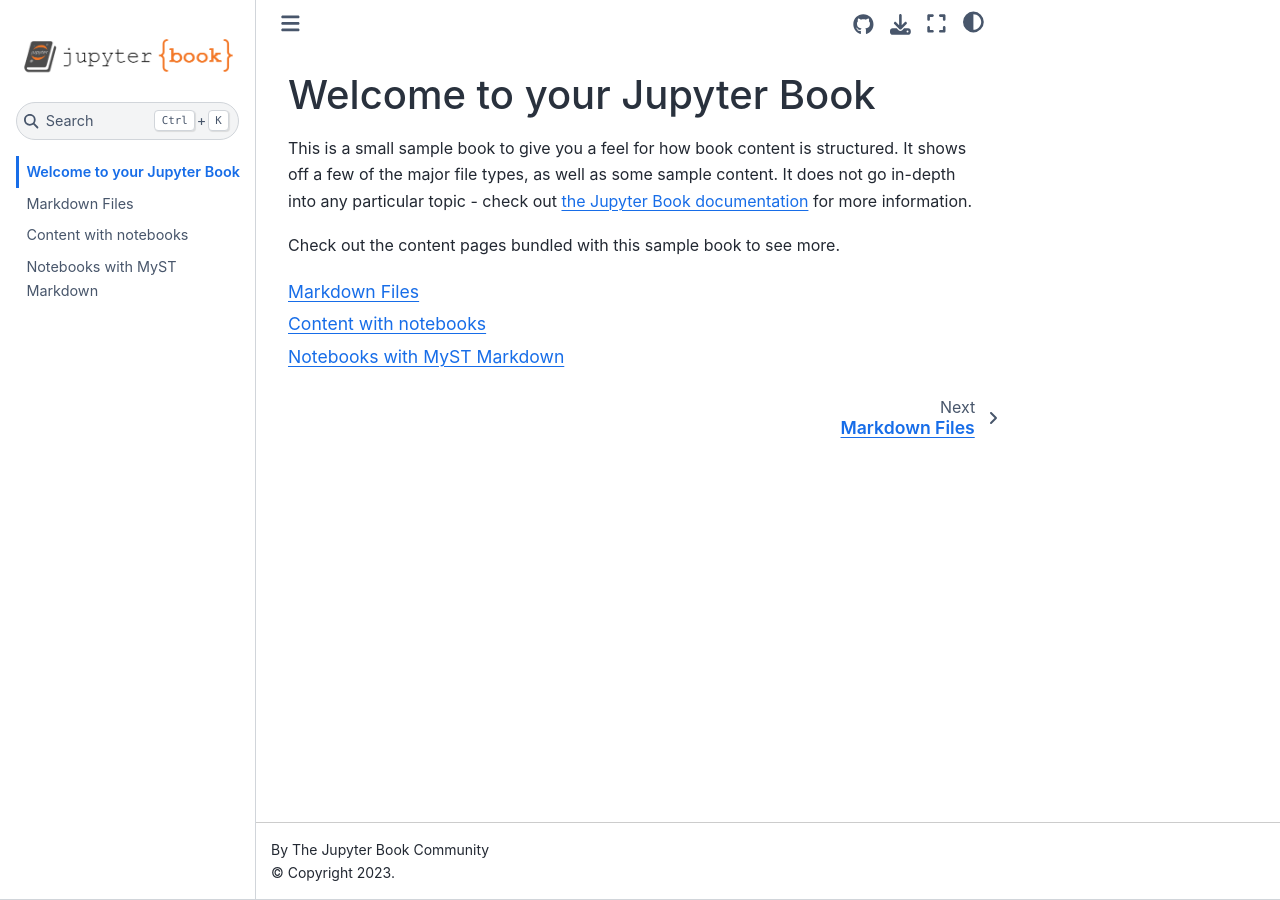
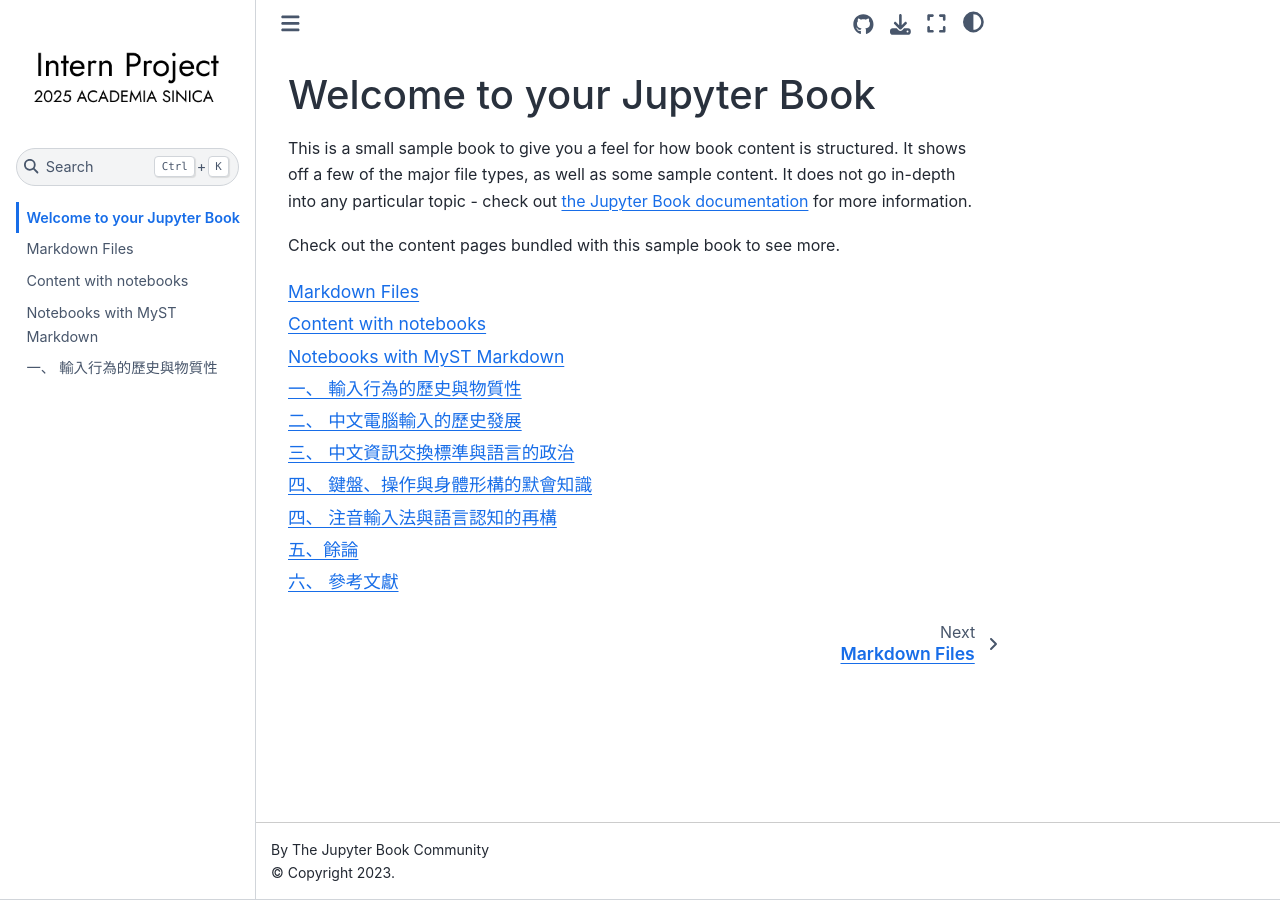
Before and after one commit to celik1001/2025-AS-intern-Project, a Jupyter Book: the page built from intro.md, in a window 1280 px wide. Built offline with Jupyter Book 1.0.4 settings and Sphinx 7.4.7 and the Sphinx Book theme 1.1.4, drawn with Linux system fonts in a browser that asks for light colours; some of the changed lines change nothing that is shown.

Commit message:
create an new article

```diff
--- a/_toc.yml
+++ b/_toc.yml
@@ -4,6 +4,7 @@
 format: jb-book
 root: intro
 chapters:
-- file: markdown
-- file: notebooks
-- file: markdown-notebooks
+  - file: markdown
+  - file: notebooks
+  - file: markdown-notebooks
+  - file: 看不見的基礎建設
--- /dev/null
+++ b/看不見的基礎建設.md
@@ -0,0 +1,217 @@
+### 一、 輸入行為的歷史與物質性
+
+在今日中文使用者與電腦之間，看似自然的打字行為，建立在一連串複雜且高度政治化的技術中介之上。中文輸入法、資訊交換碼與鍵盤設計等技術元件，不僅形構了輸入行為的具體實作，也深刻反映了國族語言政策、身體協作技術與使用者經驗的歷史變遷。中文輸入法與資訊交換標準的歷史，長期以來位於科技發展與語言政策的交會點，卻在科技史與物質文化研究中鮮有深入探討。僅有少數學術著作將之視為具有文化與政治意涵的技術物。<br>
+Thomas S. Mullaney 在 The Chinese Computer: A Global History of the Information Age 一書中，首度將中文輸入系統視為現代資訊時代的全球性議題，透過口述訪談與跨國資料，重構華語世界在面對以拉丁字母為主的電腦架構時，如何重新發明中文輸入的過程。Mullaney 將焦點放在中國、美國之間的技術翻譯與制度創造，卻並未深究台灣在此過程中獨特的語言政治。 [^1]在台灣關於鍵盤輸入的研究中，郭文華於兩篇探討中文打字機與資訊標準化的專文，初步指出輸入技術物與國族語言政策之間的張力，但未對此進一步分析。[^2]
+總的來說，這些研究多聚焦於制度建構與政策層級，較少觸及使用者經驗、操作行為與身體性如何被技術形塑。此外，輸入法研究常見於工程技術領域，如對字根拆解邏輯、鍵盤佈局與輸入效率的演算法分析。但這些討論大多忽略輸入行為的社會建構性，即語言、技術與使用者身體如何互為條件、共構實踐。<br>
+綜合上述，可以看出關於正體中文輸入與交換技術的歷史研究，目前尚缺乏以台灣為中心、結合政治語境與技術實作的歷史分析。此外，關於使用者經驗與身體操作的技術物分析，現有研究多偏向設計或政策端，少有將鍵盤、輸入法與語言認知結合的文化詮釋。最後，關於編碼、輸入法與語言標準的制度性探討，仍待更多對資訊標準化作為國族認同與語言治理工具的批判性理解。若將中文資訊交換的制定歷程是為由社會建構之物，則有必要納入科技與社會
+研究（STS）對無形技術物之物質性探討。<br>若將資訊與其交換標準視為一基於國家利益而發展、創生的基礎建設，那麼，資訊技術中的標準、格式、協議等
+看似無形的設計，實則具備可觀察、可干預並介入社會秩序的物質效果。[^3] 因此，本文將繁體中文的輸入法與資訊交換系統視為一種延伸性、制度性且具物質效果的拼裝物，嘗試結合物質文化史、STS 的觀點，補足現有文獻中對此
+之歷史與文化分析的不足。 本研究關注的並非抽象的語言資訊處理，而是作為物質文化與科技交界處的「看不見的基礎建設」。即正體中文電腦輸入與交換所依賴的一系列制度性技
+術。 它們雖不具可觸的形體，卻深度介入人的身體協作、語言認知與知識制度。因此，本文主張，中文電腦輸入系統中的技術規則（如輸入法邏輯、內碼
+標準、交換協議），也可視為一種物質的延伸來加以討論。
+是以，本研究的問題意識聚焦於以下三個層面：一、在政治語境中，輸入法、字形內碼與交換碼如何作為資訊治理與文化劃界的工具？二、鍵盤操作如何從
+認知知識轉化為身體實作？使用者透過現有知識的遷移，如何內化輸入規則成為「默會知識」？三、在正體中文的歷史路徑中，語言標準、輸入效率與認知
+方式如何反映國家、資本與使用者三者之間的角力？ 本研究透過一手史料，如報紙、部落格，結合 STS 的技術物研究觀點與物質文化史的方法論，視中文資訊交換系統為一種「技術基礎建設」，希望藉此回應技
+術標準如何成為語言規訓的實作場域，也探索使用者如何在其中生成自身的操作感知與文化記憶。
+
+### 二、 中文電腦輸入的歷史發展
+
+台灣資訊產業的發展乃立基於發展國家利益開始。1970 年代末到 1980 年台灣的資訊工業起步，行政院不僅建立資訊工業策進會發展台灣資訊產業；更在
+1980 年 12 月宣布辦理資訊週讓國人認識資訊產業及其重要性，資訊產業成為國家發展的重點產業，更被視為邁向現代化的階梯。[^4] 也是在這段時間，由於
+不同資訊廠商加入創新，繁體中文電腦作業系統如天龍、倚天紛紛上市。[^5]
+這時對於中文輸入，並沒有一個統一的標準規範，而是由各家資訊廠商所制定。也因此，台灣地區的繁體中文輸入法發展非常多元。自 1983 年倉頡
+輸入法開發者朱邦復宣布放棄專利後，大易、倉頡、無蝦米等多種民間輸入法相繼問世，各自培養了忠實的使用者社群。[^6]
+從打字機演化到電腦鍵盤，中文輸入法是一種檢索「字」的技術，自實體打字機發展至數位電腦，至今已演化出字根法、形碼法、音碼法與字碼法等多種檢
+索機制。
+使用者在操作輸入法時，螢幕上每一個中文字的出現，經歷了一連串電腦內部的拆解、組合與轉譯過程。從輸入注音或拼碼，到字形的顯示，這不僅是純粹的技術實作，更牽涉語言標準、字體設計與編碼協定等層面
+的制度與權力安排。在理解輸入法多元的技術邏輯之後，下文將進一步探究這些系統背後的編碼標準，如何在制度層面形構語言的技術邊界。
+
+[^4]:
+    李國鼎，〈發展資訊工業的重要性〉，中國時報，第十四、十五版，1980 年 12 月 8 日。
+    孫運璿，〈迎接資訊時代〉，中國時報，第十四、十五版，1980 年 12 月 8 日。
+
+[^5]:
+    盧惠芬，〈中文電腦的研究、發展與運用〉，台灣光華雜誌（https://www.taiwanpanorama.
+    com/Articles/Details?Guid=ddf5ac84-f8ae-4cb7-837b-
+    6eb51ca15a05&CatId=9&postname=%E4%B8%AD%E6%96%87%E9%9B%BB%E8%85%A6%E7
+    %9A%84%E7%A0%94%E7%A9%B6%E3%80%81%E7%99%BC%E5%B1%95%E8%88%87%E9%
+    81%8B%E7%94%A8 ）。
+
+[^6]:
+    郭文華，〈解開鍵盤的身世密碼（下）：倉頡與注音輸入的文化史〉，歷史學柑仔店
+    （https://kamatiam.org/%E8%A7%A3%E9%96%8B%E9%8D%B5%E7%9B%A4%E7%9A%84%E8
+    %BA%AB%E4%B8%96%E5%AF%86%E7%A2%BC%E4%B8%8B/ ），最後檢索日期：2025 年 4
+    月 25 日。
+
+### 三、 中文資訊交換標準與語言的政治
+
+若要理解在使用者接觸鍵盤，所涉及的語言標準、字體設計與編碼協定等基礎建設，王志弘提供了有趣的視角，他指出現代化國家與基礎建設設施有著密切
+的關係，[^7]國家是創設基礎建設的主要角色，透過基礎建設的創新彰顯國家的進步文明和獨立自主，甚至召喚人民的情感。在此一脈絡下理解的近代台灣資
+訊產業的發展歷史，便是關乎於繁體中文與中華文化、乃至於國際政治間的角力。
+輸入法作為檢索電腦字庫的介面，其核心在於「內碼」對應的設計，而字庫作為一種語言資料庫，哪些字被納入、哪些被排除，不僅牽扯了語言政策，建立
+屬於自己國家的資訊編碼，更是上升至國際政治與文化認同等問題。
+1980 年前後，美國急需使用電腦處理東亞語文資料，因此派遣負責人赴東亞考察。當時只有日本訂定資訊碼標準。在「只此一家，別無分號」的情況下，美
+方初步決定採用此標準。華裔美國亞東圖書館代表與中華民國代表極力反對，說明日本漢字與中華人民共和國拼音文字無法代表中國文字，並允諾四個月之後提出自己的標準。[^8] 資訊標準碼的制定，竟上升至建立國際地位與中華文字
+的文化戰爭：[^9]
+
+> 我國與會代表回國後，立刻著手展開研究，這是中國文化生死存亡的文化戰爭，只有一年的時間，如果我們不能研究出真正合於中文傳統需要的中文資
+> 訊交換碼，那麼日本 JIS 碼可能獲得採用，中共同樣秘密研發中的中文羅馬拼音資訊交換碼也可能獲得世界中文電腦訊息使用專利，於是我們的傳統優
+> 美文化將遭受根本破壞。[^10]
+> 這個標準，便是由李國鼎所主持的行政院資訊工業策進會，召集謝清俊等人組
+
+[^7]:
+    現代基礎設施與現代國家的建立，有著密切關係。基礎設施既促成國家對於領土與人口的有
+    效控制、利用與組織，有助於國家權力的施展，也表徵了國家的光榮、認同與願景，還經常通
+    過基礎設施科技的掌控與創新，彰顯國家的進步文明和獨立自主。
+
+[^8]:
+    亦驢，〈國內中文字碼之發展〉，單維彰個人網頁
+    （https://shann.idv.tw/Chinese/bbs97.html），最後檢索日期：2025年4月25日。
+
+[^9]:
+    本報訊，〈我完成中文資訊交換碼 將獲世界專利 中文圖書館自動化系統研討會明年將在台召
+    開審核〉，中國時報，第二版，1980 年 9 月 9 日。
+
+[^10]:
+    李雅卿，〈我資訊處理建立國際地位〉，中國時報，第二版，1980 年 9 月 9 日。
+    成之國字整理小組制定的「中文資訊交換碼（CCCII）」。[^11]
+    然而，負責制定「中文資訊交換碼（CCCII）」的國字整理小組，曾計畫擴充《常用國字標準字體表》，卻因行政院主計處以其中包含「匪字」（簡體字）為藉口遭到阻擋，導
+    致 CCCII 無法持續推展。又因為資訊交換碼制定主責機關多頭馬車、權責不清之故，導致後續十年所推出的中文資訊標準碼、中文資訊標準交換碼、中文資
+    訊標準交換碼、通用漢字標準交換碼、五大專案碼、通用漢字標準交換碼，在缺乏了解國際標準的技術官僚下，成為不符合國際標準的資訊交換碼。1980 至
+    1990 年間，資訊交換碼的改革，更是讓所有的資訊廠商無所適從，造成人力與資源的浪費：
+
+> 換碼標準制定遲緩，對資訊業者的影響尤其大。早在七、八年前就已開發中文電腦系統的宏碁電腦，就面臨這種困境。宏碁電腦產品技術部副理郭欽陽
+> 承認，在標準未定的情況下，廠商冒險的投資越多、賣的電腦越多，將來的麻煩也越大。只要新標準一公佈，宏碁就必須跑著標準，把已經發展出來的程式重新一一改寫。「這是越做包袱越大，」郭欽陽說。[^12]
+
+### 四、 鍵盤、操作與身體形構的默會知識
+
+那麼，到了使用者這端，鍵盤和輸入法又如何形構使用者的知識呢？
+進入數位時代後，注音輸入法在所有的輸入法中，相當晚近才出現。在此之前，使用者（特別是 1970 年代出生的使用者）主要使用並學習的是以拆字法
+為主的倉頡、無蝦米等輸入法。
+相較於注音輸入法，倉頡輸入法較不需要透過彈出式視窗選字，效率非常高，甚至能夠提供正面的情緒回饋。[^13] 但也因為有一定的門檻，因此相較於注音輸
+
+[^11]:
+    亦驢，〈國內中文字碼之發展〉，單維彰個人網頁
+    （https://shann.idv.tw/Chinese/bbs97.html），最後檢索日期：2025年4月25日。
+    謝清俊、黃克泉，《國字整理小組十年》，台北：資訊應用國字整理小組，1989。
+
+[^12]:
+    吳迎春，〈讓電腦不必再自言自語 — 中文交換碼決策過程文〉，天下雜誌 56 期，發布時
+    間：1986-01-01，https://www.cw.com.tw/article/5103797
+
+[^13]:
+    「微軟的新注音要選字，你得移開你的右手到方向鍵，按下「向下鍵」選字。不過，如果常打字的人就知道，把你的手移開主輸入區（就是英文字母的地方）到其他地方是多麼惱人的一件事，會破壞你打字的「快感」和「效率」，但是我也找不到其他地方可以改用空白鍵切換選字辭，因此，我後來就把這輸入法當作是「沒有別的代替品的時候」才用的輸入法。」嚴立群，〈IT 自救術 ─ 快速輸入中文的心得報告〉，iThome
+    入法，https://www.ithome.com.tw/tech/49002 ，2008。
+
+後者需要大量時間、甚至花費金錢進行學習。
+中文鍵盤上的圖面，就像是幫助使用者進行檢索的地圖，達成「容易上手」、「方便檢索」的目的，使用者能夠隨時參照按鍵上的符號輸入，甚至透過長久
+的練習內化在身體經驗中。
+以注音鍵盤為例，[^14] 如果仔細觀察注音符號上的排列順序，為何幾乎與學童常用的「注音符號表」無異，而沒有做任何差異區分？這背後又牽涉什麼設計邏
+輯？
+就注音符號表的本身的安排來看，依照發音部位排列，以聲母、介母、韻母分組。打字是一門強調雙手協調性的技巧，左為聲母、右為韻母的排列方式，恰
+好能平衡雙手的使用頻率。易上手、容易記憶的特點，國小初次學習電腦輸入的學童，第一個接觸的輸入法就是注音輸入法。[^15]
+如果從人因工程的角度觀察，中文注音鍵盤圖面設計，具有高度的一致性與視覺可辨識性。其排列方式沿用學校教育常見的注音符號表，使用者早期學習經
+驗，有助於知識遷移（transfer of learning）。而注音鍵盤延用符號表排列方式，讓使用者無需重新記憶，減輕認知負荷（cognitive load）。
+另一方面，回到鍵帽設計本身，在「F」、「J」兩個鍵帽上會有突起的小點或橫槓，被稱為「定位鍵」，能夠幫助使用者在不看鍵盤的狀態下，通過觸覺快速對
+齊雙手位置，找到鍵盤上字母的位置輸入。
+透過反覆的練習與實踐，這展現出輸入行為如何形成了所謂的「默會知識」，從認知知識（如注音規則）遷移，透過敲打逐漸進入身體實踐，就和騎腳踏車一
+樣，打字變成一種不思而能的技巧。
+
+[^14]:
+    又被稱作「大千式」、「標準式」鍵盤，是目前泛用性最高的鍵盤，名為「大千式」據稱是由
+    開發此鍵盤的電腦廠商為名，但目前尚未查詢到以「大千」為名電腦廠商的相關資料。
+
+[^15]: 關於注音輸入法造成的中文素質低落問題，「物的故事 1」已有提及。
+
+### 四、 注音輸入法與語言認知的再構
+
+輸入法的使用會逐漸內化為身體記憶，進而改變語言認知，1990 至 2000 年代
+期間，有論者指出，許多學童過度依賴注音輸入法所提供的拼音檢索，而未深
+入理解字形與語義的關係，導致中文語文能力的退化。
+這說明輸入法某種程度上已成為學習中文發音的非正式標準，進一步影響了語言的實際使用方式。以注音輸入法為例，其檢索邏輯不僅重構了語音與文字的關係，也引發對「正確
+國語發音」的公共想像。更進一步來說，使用者對輸入法所提供建議的依賴，也反映出人們對機器（尤其是電腦系統）在語言處理上的高度信任。[^16]
+何以如此？這是因為，自 1970 年代起，多數輸入法的資料來源皆由開發者自行蒐集整理，並未經官方或民間專責機構審核認可。教育部將部分非正式、約
+定俗成的發音納入《國語辭典》。實務上，輸入法開發的最大挑戰並非技術困難，而是受到辭典授權費用過高與政策缺乏穩定性的限制。行政機關對相關議
+題缺乏積極態度，往往因人事更迭與推諉心態，使許多合作計畫不了了之。[^17]
+
+### 五、餘論
+
+本研究以「中文資訊交換規範」的制定歷程為核心，從物質文化與 STS 的交界
+出發，剖析一系列無形卻具實作性影響力的技術物如何形構語言實踐、身體操
+作與文化秩序。透過對台灣 1970 末至 2000 年代間間輸入系統的歷史追溯與技
+術分析，本文指出中文輸入法、字碼系統與鍵盤設計，並非中性的技術工具，
+而是蘊含語言治理邏輯與國家認同投射的制度性基礎建設。其背後涉及的不僅
+是資訊效率的追求，更是對「正體中文」作為文化資產的維護與重構。
+其次，輸入行為並非純然的認知過程，而是一種高度「身體化」的操作實踐。
+注音鍵盤、拆字法與定位鍵的配置不僅影響學習曲線與輸入效率，更反映了知識遷移、肌肉記憶與默會技能的建構過程。使用者透過日常操作，將語言技術
+內化為身體經驗的一部分，也因此成為制度規則的承載與再製者。再者，資訊交換碼（如 CCCII）等看似「無形」的標準協定，實際上在社會場
+
+[^16]:
+    Jedi Lin，〈為民喉舌——談輸入法〉，Jedi's BLOG
+    （https://jedi.org/blog/archives/004810.html），最後檢索日期：2025年4月25日。
+    「許多小孩都把輸入法當神、以「我在電腦上就是這樣打出來的啊」為理由，跟師長們爭辯所
+    謂正確的字音、字形乃至詞彙、用字 ⋯⋯ 把不正確的措字遣詞視為理所當然，甚至造成劣幣驅
+    逐良幣的現象，反斥正確的說法為謬。要說國人的中文能力退步始於輸入法，恐不為過。」
+
+[^17]: Jedi Lin，〈為民喉舌——談輸入法〉，Jedi's BLOG。
+
+域中發揮了高度可見的治理效力。它們作為國族語言與國際標準之間的協商場域，不僅影響技術發展方向，更構成了文化邊界劃定的政治工具。而資訊交換
+碼的制定過程，更暗示了缺乏技術官僚、多頭馬車的前提下，由國家所引導的基礎建設的結果，並非如傳統敘事的全然樂觀，對於民間社會而言可能是遲滯
+而負面的。
+最後，本研究主張「看不見的基礎建設」概念，旨在回應傳統物質文化研究對「實體物件」的限制，指出缺乏這些看不見的基礎建設，則使用者根本無法透
+過電腦與鍵盤等實體的物進行資訊交換；透過 STS 視角強調國家、制度、操作與語言認知之交會。
+然而，本研究仍存在許多未竟之處，如在理論方面操作並不成熟、未能針對技術物與基礎建設等研究進行討論，在史料方面，則大量引用 1980 年代間的資
+料，1980 至 1990 年的史料尚有空缺。另一方面，關於打字以及電腦排版業的相關主題尚有更多的延伸空間，如學習打字的技術、以及台灣打字員的性別議題，都是未來仍待發展的研究方向。
+
+### 六、 參考文獻
+
+**專書**
+
+- 墨磊寧（Thomas S. Mullaney）著，吳國慶譯，《中文數位探索：從漢字輸入到
+  電腦中文化的壯闊歷程》，台北：商務印書館，2024。
+- 謝清俊、黃克泉。《國字整理小組十年》，台北：資訊應用國字整理小組，
+  1989。
+
+**期刊論文**
+
+- 王志弘、黃若慈，〈基礎設施化的國家建造：台灣經建計劃體制的形成與轉
+  變〉。《國家發展研究》19, no. 1（2019）：145–188。
+
+**報紙與雜誌文章**
+
+- 本報訊，〈我完成中文資訊交換碼 將獲世界專利 中文圖書館自動化系統研討會
+- 明年將在台召開審核〉，《中國時報》，1980 年 9 月 9 日，第二版。
+- 李雅卿，〈我資訊處理建立國際地位〉，《中國時報》，1980 年 9 月 9 日，第二
+  版。
+- 李國鼎，〈發展資訊工業的重要性〉，《中國時報》，1980 年 12 月 8 日，第十
+  四、十五版。
+- 孫運璿，〈迎接資訊時代〉，《中國時報》，1980 年 12 月 8 日，第十四、十五
+  版。
+- 吳迎春，〈讓電腦不必再自言自語 — 中文交換碼決策過程文〉，《天下雜誌》，
+  no. 56（1986 年 1 月 1 日）。網址：https://www.cw.com.tw/article/5103797。
+
+---
+
+**網頁文章與部落格**
+
+- Jedi Lin，〈為民喉舌——談輸入法〉，《Jedi's BLOG》
+  （https://jedi.org/blog/archives/004810.html），最後檢索日期：2025 年 4 月 25
+  日。
+- 亦驢，〈國內中文字碼之發展〉，單維彰個人網頁
+  （https://shann.idv.tw/Chinese/bbs97.html），2000，最後檢索日期：2025 年 4
+  月 25 日。
+- 郭文華，〈解開鍵盤的身世密碼（下）：倉頡與注音輸入的文化史〉，《歷史學柑
+  仔店》（https://kamatiam.org/解開鍵盤的身世密碼下/），最後檢索日期：2025
+  年 4 月 25 日。
+- 盧惠芬，〈中文電腦的研究、發展與運用〉，《台灣光華雜誌》
+  （https://www.taiwan-panorama.com/Articles/Details?Guid=ddf5ac84-f8ae-
+  4cb7-837b-6eb51ca15a05 ），1982 年 5 月。
+- 嚴立群，〈IT 自救術 ─ 快速輸入中文的心得報告〉，《iThome》
+  （https://www.ithome.com.tw/tech/49002），2008。
+
+[^1]:
+    墨磊寧著，吳國慶譯，《中文數位探索：從漢字輸入到電腦中文化的壯闊歷程》（The Chinese
+    Computer: A GLOBAL HISTORY OF THE INFORMATION AGE），台北：商務印書館，2024。
+
+[^2]: 郭文華，〈解開鍵盤的身世密碼（下）：倉頡與注音輸入的文化史〉，歷史學柑仔店（https://kamatiam.org/%E8%A7%A3%E9%96%8B%E9%8D%B5%E7%9B%A4%E7%9A%84%E8%BA%AB%E4%B8%96%E5%AF%86%E7%A2%BC%E4%B8%8B/ ），最後檢索日期：2025 年 4 月 25 日。<br>
+[^3]: 王志弘、黃若慈，〈基礎設施化的國家建造：台灣經建計劃體制的形成與轉變〉，《國家發展研究》第 19 卷第 1 期（2019）頁 145-188，頁 157。王志弘在文中指出，基礎設施並非單純的科技或物質人造物，而是建立、連結及維繫各種關係的過程。基礎設施既是事物，也是事物之間的關係。基礎設施的基本作用，是促使橫越空間的交換得以成立的物質形式，它構成財貨、觀念、廢棄物、權力、人員得以交流的物理網絡。基礎設施塑造了這種網絡的性質、移動方向和速度，以及網絡的時間性和脆弱度，構成流通的結構、現代社會的基盤，以及日常生活環境。
```
Also changed, not shown: logo.png, 5 other files.
